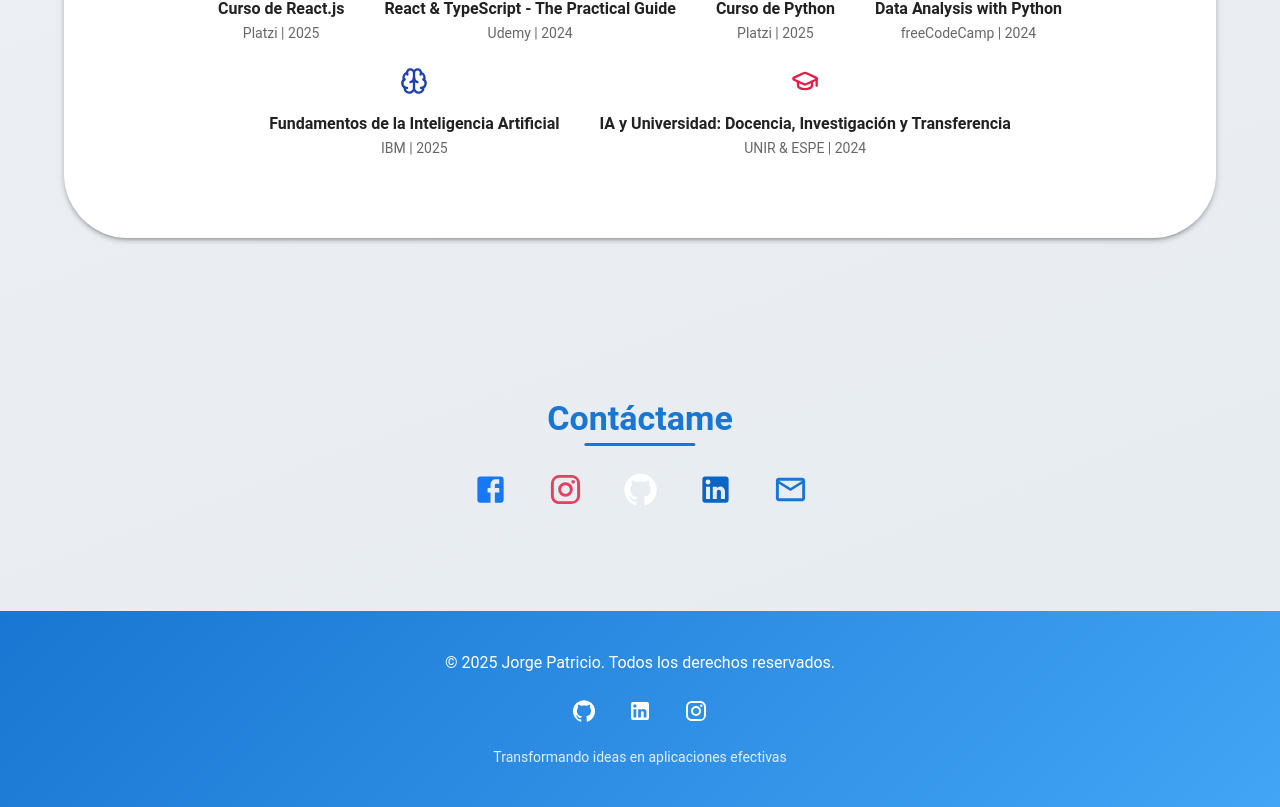
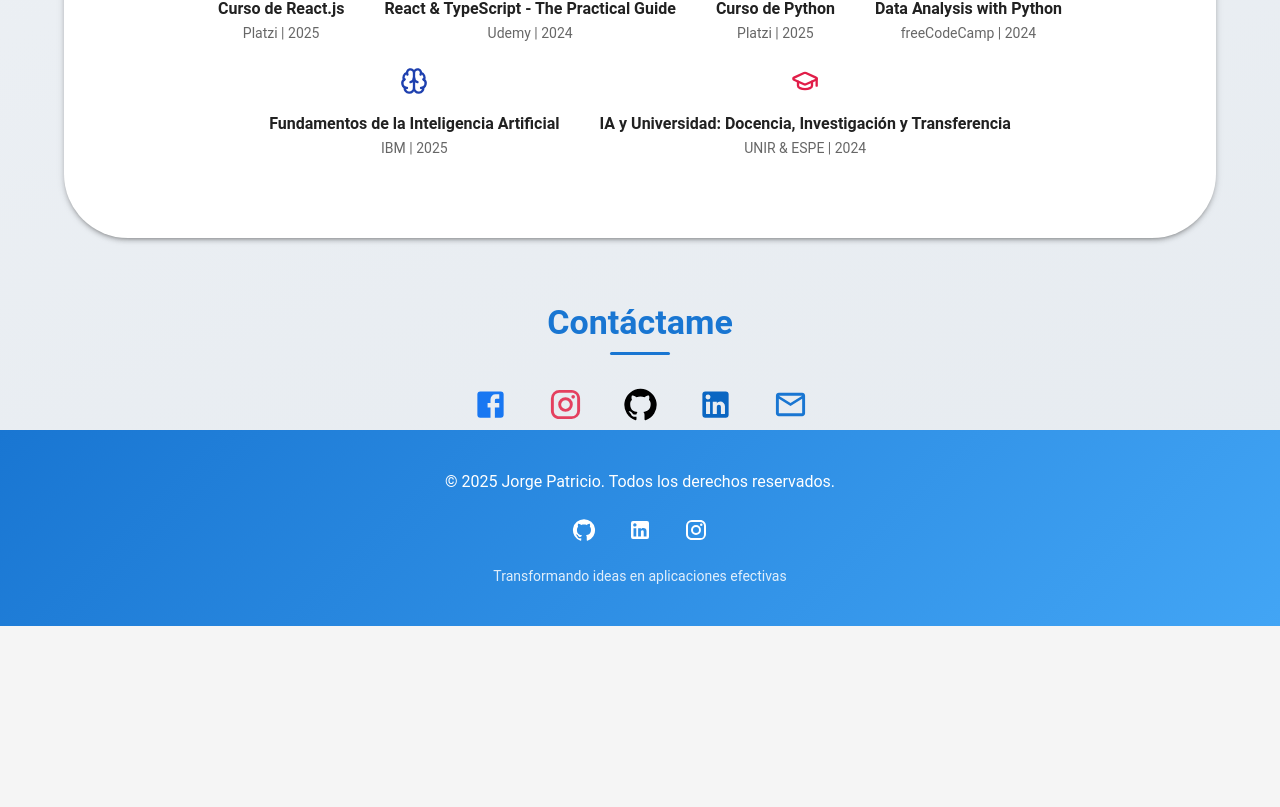
Before and after one commit to Patogol35/jorgito, a React (Vite) app: page / in a window 1280 px wide. Shown: the part 2073-2880 px from the top of the page. After the commit the page ends 2699 px from the top, so only its background shows below. Built offline with nearby package versions, Linux system fonts and the light colour scheme.

Commit message:
Update Contact.jsx

```diff
--- a/src/components/Contact.jsx
+++ b/src/components/Contact.jsx
@@ -5,93 +5,36 @@ import React from "react";
 
 export default function Contact() {
   const socialLinks = [
-    {
-      icon: <Facebook fontSize="large" />,
-      color: "#1877F2",
-      href: "https://www.facebook.com/share/1C9RgHAPvL/",
-    },
-    {
-      icon: <Instagram fontSize="large" />,
-      color: "#E4405F",
-      href: "https://www.instagram.com/jorge_patricio_26",
-    },
-    {
-      icon: <GitHub fontSize="large" />,
-      color: "#fff", // 👈 blanco para fondo oscuro
-      href: "https://github.com/Patogol35",
-    },
-    {
-      icon: <LinkedIn fontSize="large" />,
-      color: "#0A66C2",
-      href: "https://www.linkedin.com/in/jorge-patricio-santamaría-cherrez-2a73792b2",
-    },
-    {
-      icon: <MailOutline fontSize="large" />,
-      color: "#1976d2",
-      href: "mailto:patogol3535@gmail.com",
-    },
+    { icon: <Facebook fontSize="large" />, color: "#1877F2", href: "https://www.facebook.com/share/1C9RgHAPvL/" },
+    { icon: <Instagram fontSize="large" />, color: "#E4405F", href: "https://www.instagram.com/jorge_patricio_26" },
+    { icon: <GitHub fontSize="large" />, color: "#000", href: "https://github.com/Patogol35" },
+    { icon: <LinkedIn fontSize="large" />, color: "#0A66C2", href: "https://www.linkedin.com/in/jorge-patricio-santamaría-cherrez-2a73792b2" },
+    { icon: <MailOutline fontSize="large" />, color: "#1976d2", href: "mailto:patogol3535@gmail.com" },
   ];
 
   return (
-    <Box
-      id="contact"
-      sx={{
-        background: "transparent", // el Paper del App.jsx manda el fondo
-        py: 12,
-        color: "#fff",
-        scrollMarginTop:"80px",
-
-
-      }}
-    >
-      <Container maxWidth="sm">
-        <motion.div
-          initial={{ opacity: 0, y: 50 }}
-          whileInView={{ opacity: 1, y: 0 }}
-          viewport={{ once: true }}
-          transition={{ duration: 0.8 }}
-        >
-          {/* Título */}
-          <motion.div
-            initial={{ opacity: 0, y: 50 }}
-            whileInView={{ opacity: 1, y: 0 }}
-            transition={{ duration: 0.8 }}
-            style={{ textAlign: "center", marginBottom: "1.5rem" }}
-          >
+    <Box sx={{ textAlign: "center" }}>
       <Typography
         variant="h4"
         align="center"
-              sx={{
-                fontWeight: 700,
-                color: "#1976d2",
-                position: "relative",
-                display: "inline-block",
-              }}
+        sx={{ fontWeight: 700, color: "#1976d2", mb: 3 }}
       >
         Contáctame
         <Box
           component="span"
           sx={{
-                  position: "absolute",
-                  left: "50%",
-                  bottom: -6,
-                  transform: "translateX(-50%)",
-                  width: "60%",
+            display: "block",
+            width: "60px",
             height: "3px",
             background: "#1976d2",
             borderRadius: "6px",
+            mx: "auto",
+            mt: 1,
           }}
         />
       </Typography>
-          </motion.div>
 
-          {/* Redes sociales + correo */}
-          <Stack
-            direction="row"
-            spacing={3}
-            justifyContent="center"
-            alignItems="center"
-          >
+      <Stack direction="row" spacing={3} justifyContent="center">
         {socialLinks.map((s, i) => (
           <motion.div
             key={i}
@@ -101,25 +44,12 @@ export default function Contact() {
             whileHover={{ scale: 1.2, rotate: 8 }}
             whileTap={{ scale: 0.9 }}
           >
-                <IconButton
-                  component={Link}
-                  href={s.href}
-                  target="_blank"
-                  rel="noopener"
-                  sx={{
-                    "&:hover": {
-                      backgroundColor: "transparent",
-                      transform: "scale(1.2)",
-                    },
-                  }}
-                >
+            <IconButton component={Link} href={s.href} target="_blank" rel="noopener">
               {React.cloneElement(s.icon, { sx: { color: s.color } })}
             </IconButton>
           </motion.div>
         ))}
       </Stack>
-        </motion.div>
-      </Container>
     </Box>
   );
 }
```
Lines whose indentation alone changed are shown as unchanged.
